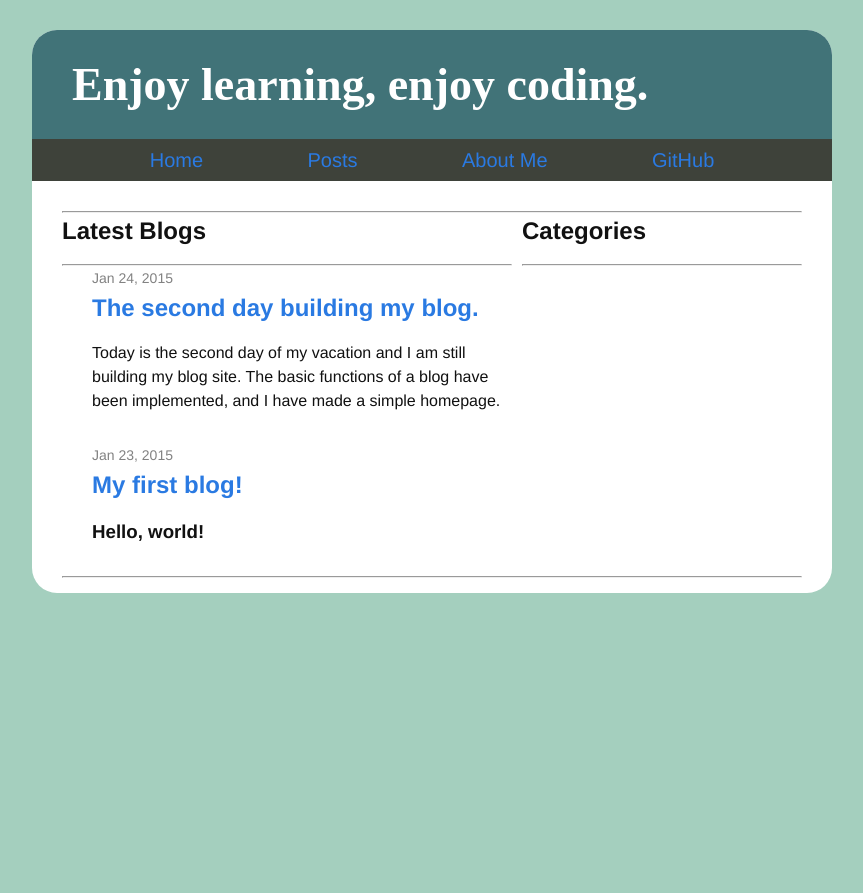
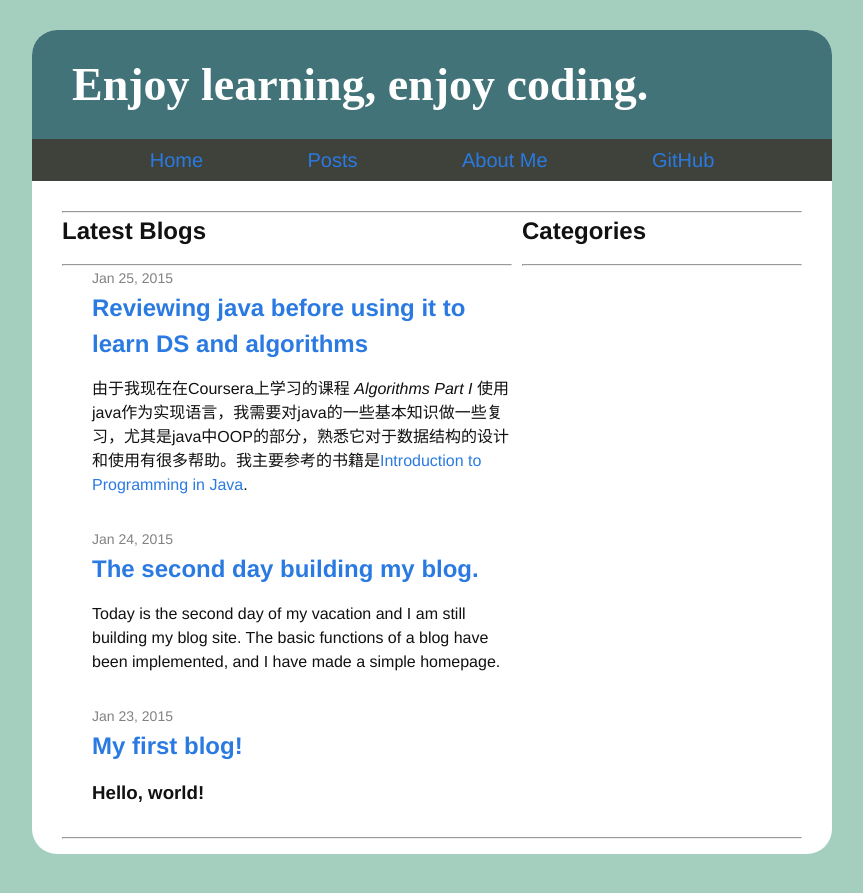
Before and after one commit to yaokai1117/yaokai1117.github.io, a Jekyll site: the page built from index.html, in a window 1280 px wide. Shown: the top 893 px of the page, without its empty margins (238-1101 px from the left). Built offline with Jekyll 4.4.1, drawn with Linux system fonts in a browser that asks for light colours; Markdown is read by kramdown in place of the engine named in the settings; some of the changed lines change nothing that is shown.

Commit message:
my third blog

```diff
--- a/_config.yml
+++ b/_config.yml
@@ -1,8 +1,9 @@
 encoding: UTF-8
-highlighter: true
+highlighter: pygments
 markdown: redcarpet
 redcarpet:
   extensions:
+    - tables
     - hard_wrap
     - no_intra_emphasis
     - autolink
--- /dev/null
+++ b/_posts/2015-01-25-algorithm01.md
@@ -0,0 +1,56 @@
+---
+layout: post
+title: Reviewing java before using it to learn DS and algorithms
+---
+
+由于我现在在Coursera上学习的课程 *Algorithms Part I* 使用java作为实现语言，我需要对java的一些基本知识做一些复习，尤其是java中OOP的部分，熟悉它对于数据结构的设计和使用有很多帮助。我主要参考的书籍是[Introduction to Programming in Java](http://introcs.cs.princeton.edu/java/home/).
+
+
+### Java中的OOP复习
+
+既然是临场复习，就只写具体实现了，只简略的借助Introduction to Programming in Java这本书进行一下回顾。
+
+#### 一个class的构成
+我在上面提到的书中找到了一张很好的图来简单明了地说明java中的class实现：
+![class-in-java](/images/class-in-java-anatomy.png)
+
+#### 如何设计自己的class（与课程其实关系不大，但看了之后觉得很有启发，决定写上来）
+
+1. 首先设计API，要使问题尽量明确，考虑到各种可能的inputs，同时要注意*"It's easy to add methods to an existing API, but you can never remove them without breaking existing clients"*,避免多余的设计，“*when in doubt, leave it out*";
+
+2. 然后进行封装（Encapsulation），使用private关键字。用户只应该接触到他们需要的信息和被允许的操作，至于具体的实现，应对用户隐藏；
+
+3. 保持不可变性（Immutability），使用final关键字。这主要是指class中的一些instance variables（见上图），这样使代码更易于维护，同时避免一些意外的发生。尤其要注意的是，在使用数组之类的可变对象(mutable objects)时，final只保证引用指向同一个实例对象，而不保证对象的内容不变。
+
+4. 保持代码的健壮性，使用exception和assert。但assert不要用在public方法中，因为会被disable，一般只用在测试开发中！
+
+#### Java中的继承与借口
+
+[两种方法的比较](http://introcs.cs.princeton.edu/java/36inheritance/)
+
+这里还是只写具体实现了。先说继承，子类拥有父类所用实例变量和方法，还可以有自己的方法，关键字是extends；然后是接口，接口的定义与类相似，只要将class改为interface,且只能为public（当然啦，不然怎么起”接口“的作用呢），接口的实现是使用关键字implements，注意，一个类可以实现多个接口。
+
+
+### 在Java中使用数据结构
+
+#### 泛型(Generics)与自动装盒(Autoboxing)
+
+Java中的泛型与C++中的模版语法很类似，如下：
+{% highlight java %}
+Stack<String> stack = new Stack<String>();
+stack.push("Test");
+...
+String next = stack.pop();
+{% endhighlight %}
+
+而自动装盒则涉及到Java中的类型问题。Java中主要分两种类型，基本类型（primitive types)和引用类型（reference types)，基本类型有八个，他们都有其封装类。而泛型中使用的必须是引用类型（即必须是个对象），所以在使用时需要进行转换。自动装盒则是Java在赋值、传参、表达式中会自动进行基本类型及其封装类之间的转换，例如下面的代码：
+{% highlight java %}
+Stack<Integer> stack = new Stack<Integer>();
+stack.push(17);        // auto-boxing (int -> Integer)
+int i = stack.pop();   // auto-unboxing (Integer -> int)
+{% endhighlight %}
+
+#### java.util包中的数据结构
+
+java.util包中已经包含了我们常用的几个数据结构，了解这些结构会使我们的算法学习方便许多。这些数据结构有：
+LinkedList, ArrayList, Stack, Set, Hashtable, HashMap等，具体的API...用到再说:)
```
Also changed, not shown: images/class-in-java-anatomy.png (added), 3 other files.
